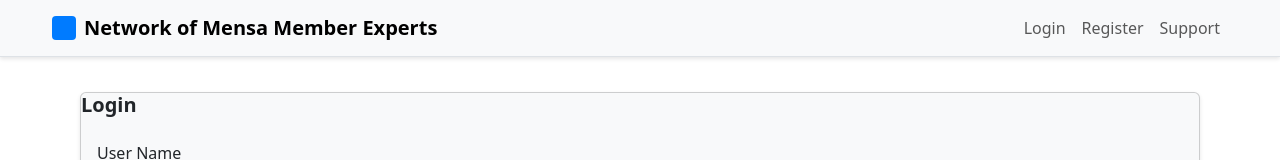
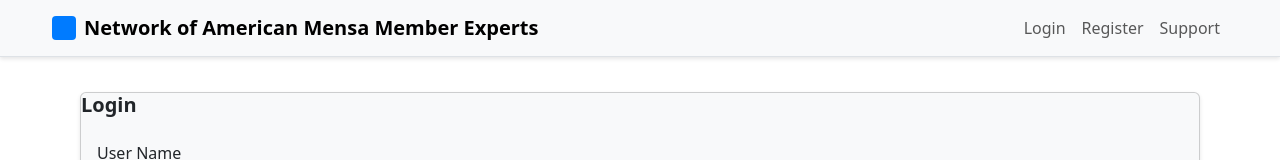
Before and after one commit to bbornino/mensa_member_connect_frontend, a React (Vite) app: page /login in a window 1280 px wide. Shown: the top 160 px of the page. Built offline with nearby package versions, Linux system fonts and the light colour scheme; no server answers.

Commit message:
Rename website name

```diff
--- a/src/components/shared/MainMenu.tsx
+++ b/src/components/shared/MainMenu.tsx
@@ -15,7 +15,7 @@ export default function MainMenu() {
         <div className="d-flex w-100 justify-content-between align-items-center">
           <NavbarBrand tag={Link} to="/" className="d-flex align-items-center">
             <div className="me-2" style={{ width: "24px", height: "24px", backgroundColor: "#007bff", borderRadius: "4px" }}></div>
-            <strong className="d-none d-md-inline">Network of Mensa Member Experts</strong>
+            <strong className="d-none d-md-inline">Network of American Mensa Member Experts</strong>
             <strong className="d-inline d-md-none">NAME</strong>
           </NavbarBrand>
 
```
